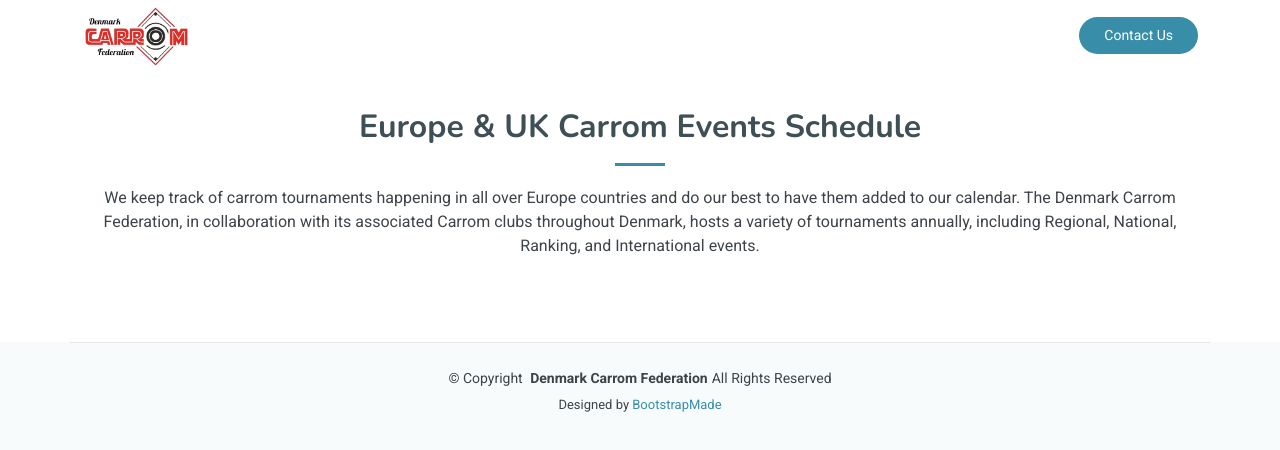
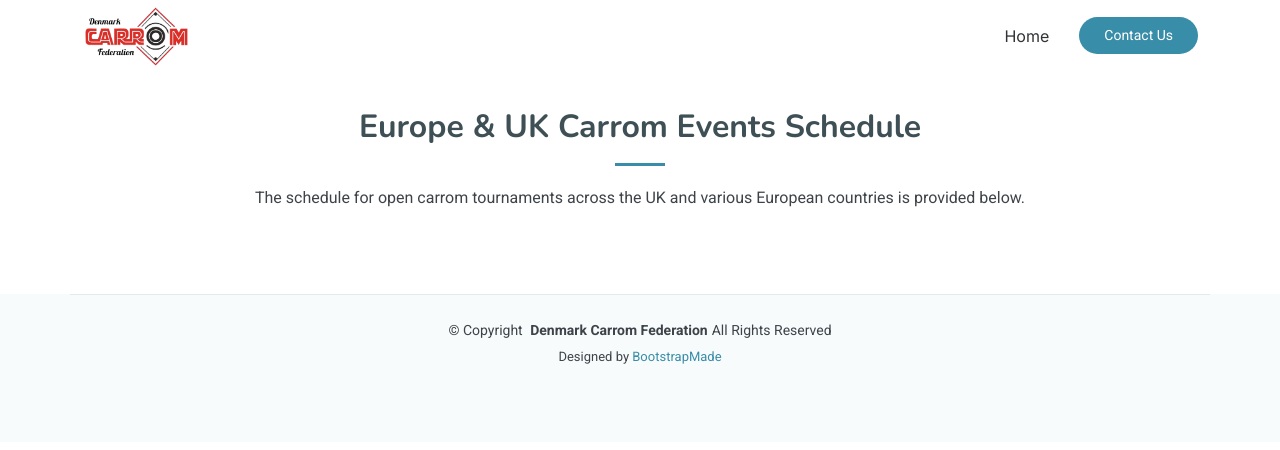
Before and after one commit to swapnild2111/europetournaments, a plain HTML site: page index.html in a window 1280 px wide. Drawn offline with nearby package versions, Linux system fonts and the light colour scheme.

Commit message:
Layout changes

```diff
--- a/index.html
+++ b/index.html
@@ -49,6 +49,9 @@
       </a>
 
       <nav id="navmenu" class="navmenu">
+        <ul>
+          <li><a href="index.html" class="">Home</a></li>
+        </ul>
         <i class="mobile-nav-toggle d-xl-none bi bi-list"></i>
       </nav>
 
@@ -65,17 +68,10 @@
     <section id="events" class="features section">
       <div class="container section-title" style="padding-bottom: 0px;" data-aos="fade-up">
         <h2>Europe & UK Carrom Events Schedule</h2>
-        <p>We keep track of carrom tournaments happening in all over Europe countries and do our best to have them
-          added to our calendar. The Denmark Carrom Federation, in collaboration with its associated Carrom clubs
-          throughout Denmark, hosts a variety of tournaments annually, including Regional, National, Ranking, and
-          International events.</p>
+        <p>The schedule for open carrom tournaments across the UK and various European countries is provided below.</p>
       </div>
-      <div class="container">
-        <div class="row">
-          <script src="https://static.elfsight.com/platform/platform.js" async></script>
-          <div class="elfsight-app-8892b1c9-acfd-47bb-91eb-50522bcf71ff" data-elfsight-app-lazy></div>
-        </div>
-      </div>
+      <script src="https://static.elfsight.com/platform/platform.js" async></script>
+      <div class="elfsight-app-8892b1c9-acfd-47bb-91eb-50522bcf71ff calendar-grid" data-elfsight-app-lazy data-elfsight-app-layout="grid"></div>
 
     </section>
 
```
